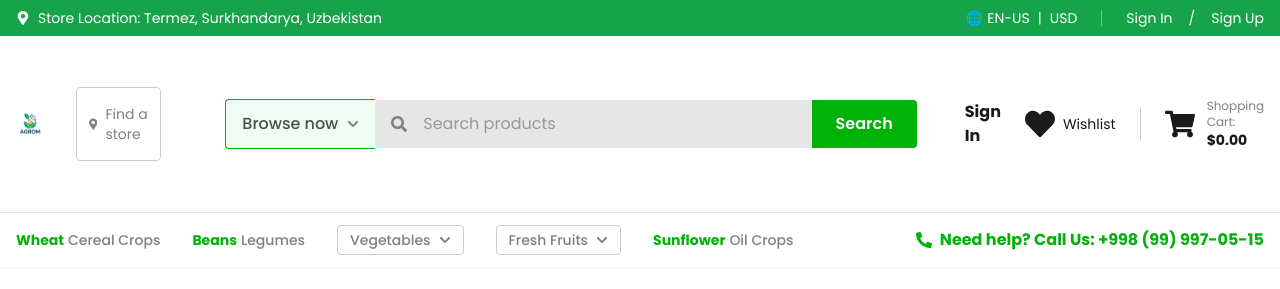
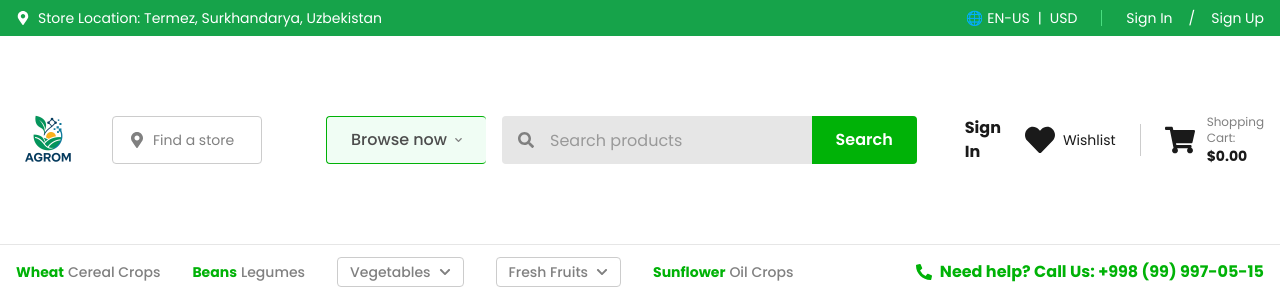
Before and after one commit to umedzhan/AgroMReact, a React (Vite) app: page /about in a window 1280 px wide. Shown: the top 289 px of the page. Built offline with nearby package versions, Linux system fonts and the light colour scheme.

Commit message:
fix header

```diff
--- a/src/components/Header.jsx
+++ b/src/components/Header.jsx
@@ -37,7 +37,7 @@ const Header = () => {
 
               {/* Logo */}
               <Link to="/" className="flex items-center">
-                <img src="/images/logo.png" alt="AgroM Logo" className="h-12 lg:h-28 w-auto object-contain" />
+                <img src="/images/logo.png" alt="AgroM Logo" className="min-w-16 min-h-16 lg:h-36 w-auto object-contain" />
               </Link>
 
               {/* Mobile Cart Icon */}
@@ -51,7 +51,7 @@ const Header = () => {
               </Link>
 
               {/* Location Widget (Desktop Only) */}
-              <Link to="/contact" className="hidden xl:flex items-center border border-gray-200 rounded px-3 py-4 mr-4 hover:border-brand transition-colors group ml-8">
+              <Link to="/contact" className="hidden xl:flex items-center border border-gray-200 rounded h-12 px-4 mr-4 hover:border-brand transition-colors group ml-8 min-w-[150px]">
                 <FaMapMarkerAlt className="text-gray-500 mr-2 group-hover:text-brand transition-colors" />
                 <span className="text-gray-500 text-sm group-hover:text-brand transition-colors">{t('header.find_store')}</span>
               </Link>
@@ -60,9 +60,9 @@ const Header = () => {
 
             {/* Search Section */}
             <div className="w-full lg:flex-grow lg:mx-8">
-              <div className="flex items-center">
+              <div className="flex items-center h-12 gap-4">
                 {/* Browse Dropdown (Desktop Only) */}
-                <Link to="/shop" className="hidden lg:flex items-center bg-green-50 px-4 py-3 rounded-l border border-brand border-r-0 cursor-pointer min-w-[150px] justify-between hover:bg-green-100 transition-colors whitespace-nowrap">
+                <Link to="/shop" className="hidden lg:flex items-center h-full bg-green-50 px-6 rounded border border-brand border-r-0 cursor-pointer min-w-[160px] justify-between hover:bg-green-100 transition-colors whitespace-nowrap">
                   <span className="text-gray-700 font-medium">{t('header.browse_now')}</span>
                   <FaChevronDown className="text-gray-500 text-xs ml-2" />
                 </Link>
--- a/src/components/SearchBox.jsx
+++ b/src/components/SearchBox.jsx
@@ -17,8 +17,8 @@ const SearchBox = () => {
     };
 
     return (
-        <form onSubmit={submitHandler} className="flex w-full items-center bg-gray-100 rounded overflow-hidden">
-            <div className="px-4 text-gray-500">
+        <form onSubmit={submitHandler} className="flex w-full items-center bg-gray-100 rounded overflow-hidden h-12">
+            <div className="px-4 text-gray-500 flex items-center h-full">
                 <FaSearch />
             </div>
             <input
@@ -27,9 +27,9 @@ const SearchBox = () => {
                 onChange={(e) => setKeyword(e.target.value)}
                 value={keyword}
                 placeholder="Search products"
-                className="w-full py-3 bg-transparent outline-none text-gray-700 placeholder-gray-400"
+                className="w-full h-full bg-transparent outline-none text-gray-700 placeholder-gray-400"
             />
-            <button type="submit" className="px-6 py-3 bg-brand text-white hover:bg-brand-dark transition-colors font-semibold">
+            <button type="submit" className="px-6 h-full bg-brand text-white hover:bg-brand-dark transition-colors font-semibold">
                 Search
             </button>
         </form>
```
